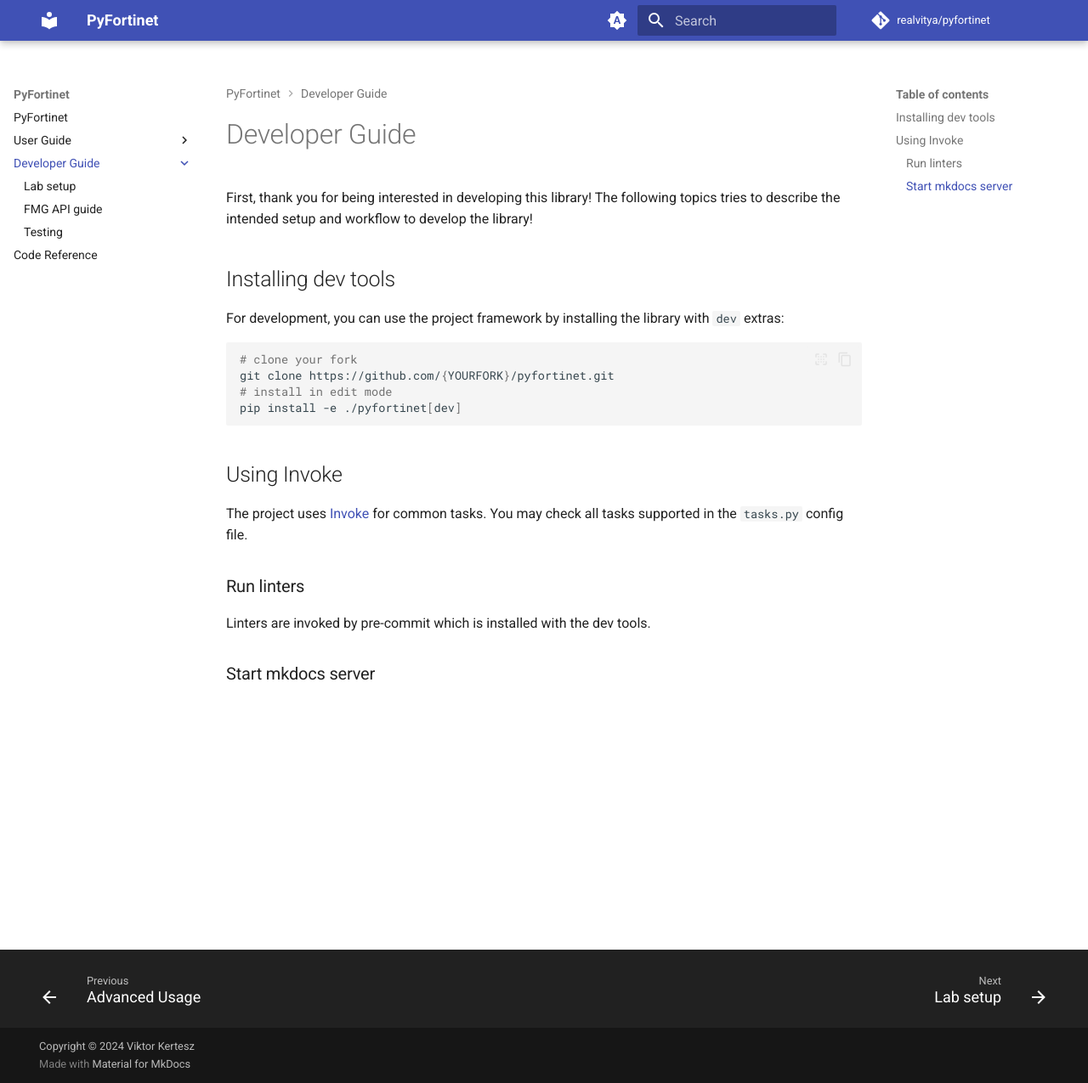
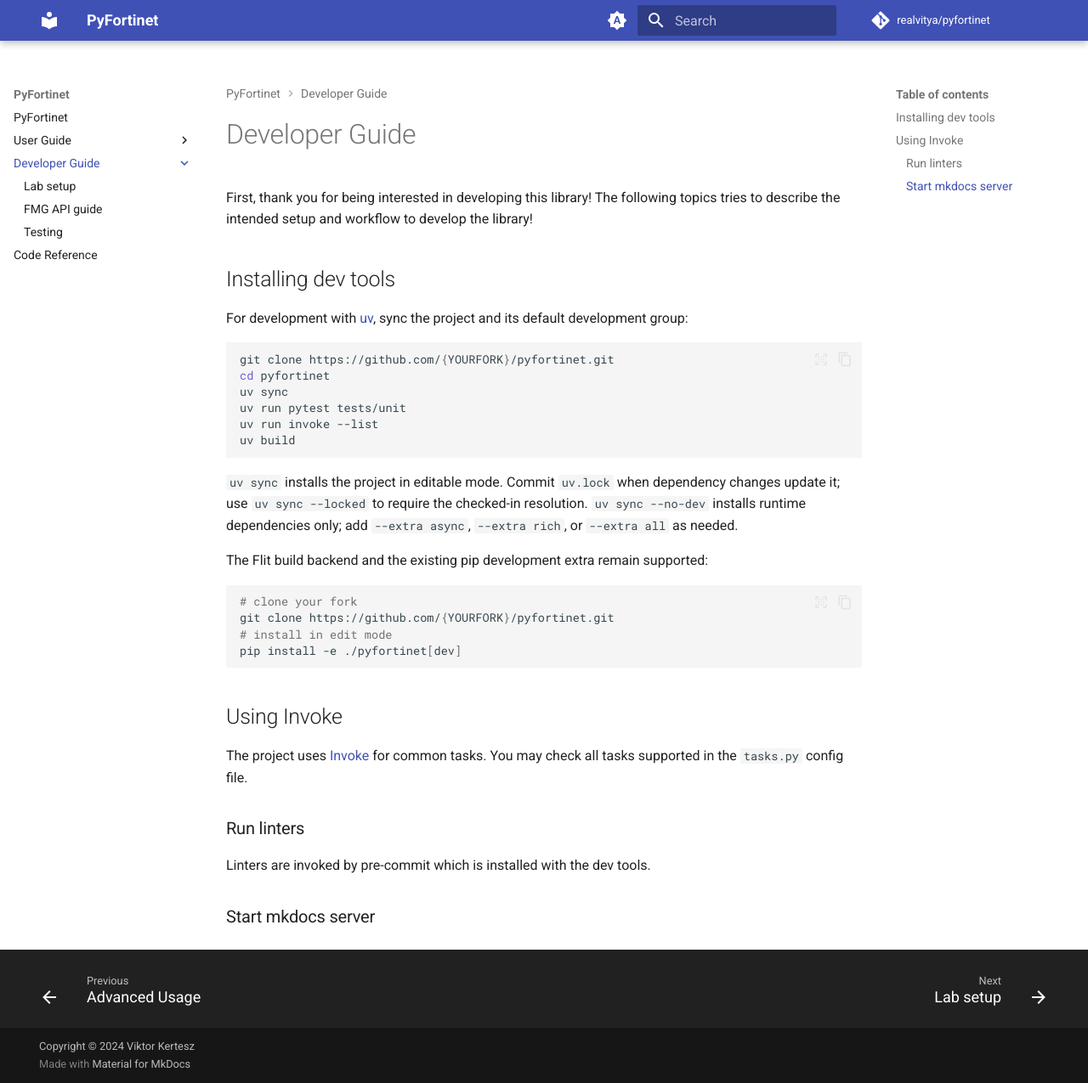
Before and after one commit to realvitya/pyfortinet, an MkDocs documentation site: the page built from docs/developer_guide/index.md, in a window 1280 px wide and 1275 px high. Shown: the whole window at 85% size. Built offline with MkDocs 1.6.1 and Material for MkDocs 9.7.7, drawn with Linux system fonts in a browser that asks for light colours; comment, search, counter and statistics services are not loaded.

Commit message:
build: support uv development groups and locked environments

````diff
--- a/docs/developer_guide/index.md
+++ b/docs/developer_guide/index.md
@@ -5,7 +5,22 @@
 
 ## Installing dev tools
 
-For development, you can use the project framework by installing the library with `dev` extras:
+For development with [uv](https://docs.astral.sh/uv/), sync the project and its default development group:
+
+```shell
+git clone https://github.com/{YOURFORK}/pyfortinet.git
+cd pyfortinet
+uv sync
+uv run pytest tests/unit
+uv run invoke --list
+uv build
+```
+
+`uv sync` installs the project in editable mode. Commit `uv.lock` when dependency changes update it;
+use `uv sync --locked` to require the checked-in resolution. `uv sync --no-dev` installs runtime
+dependencies only; add `--extra async`, `--extra rich`, or `--extra all` as needed.
+
+The Flit build backend and the existing pip development extra remain supported:
 
 ```shell
 # clone your fork
````
Also changed, not shown: docs/developer_guide/testing.md (+3 -2 lines), pyproject.toml (+25 -0 lines), 2 other files.
